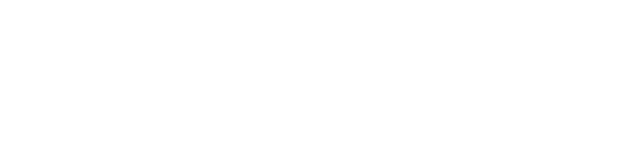
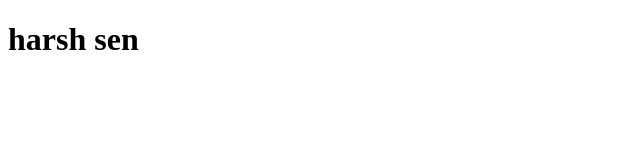
Before and after one commit to harshsen07/demo-, a plain HTML site: page index.html in a window 1280 px wide. Shown: the whole page, without its empty margins (0-640 px from the left). Drawn offline with Linux system fonts and the light colour scheme.

Commit message:
html edited

```diff
--- a/index.html
+++ b/index.html
@@ -6,6 +6,6 @@
     <title>Document</title>
 </head>
 <body>
-
+    <h1>harsh sen</h1>
 </body>
 </html>
```
